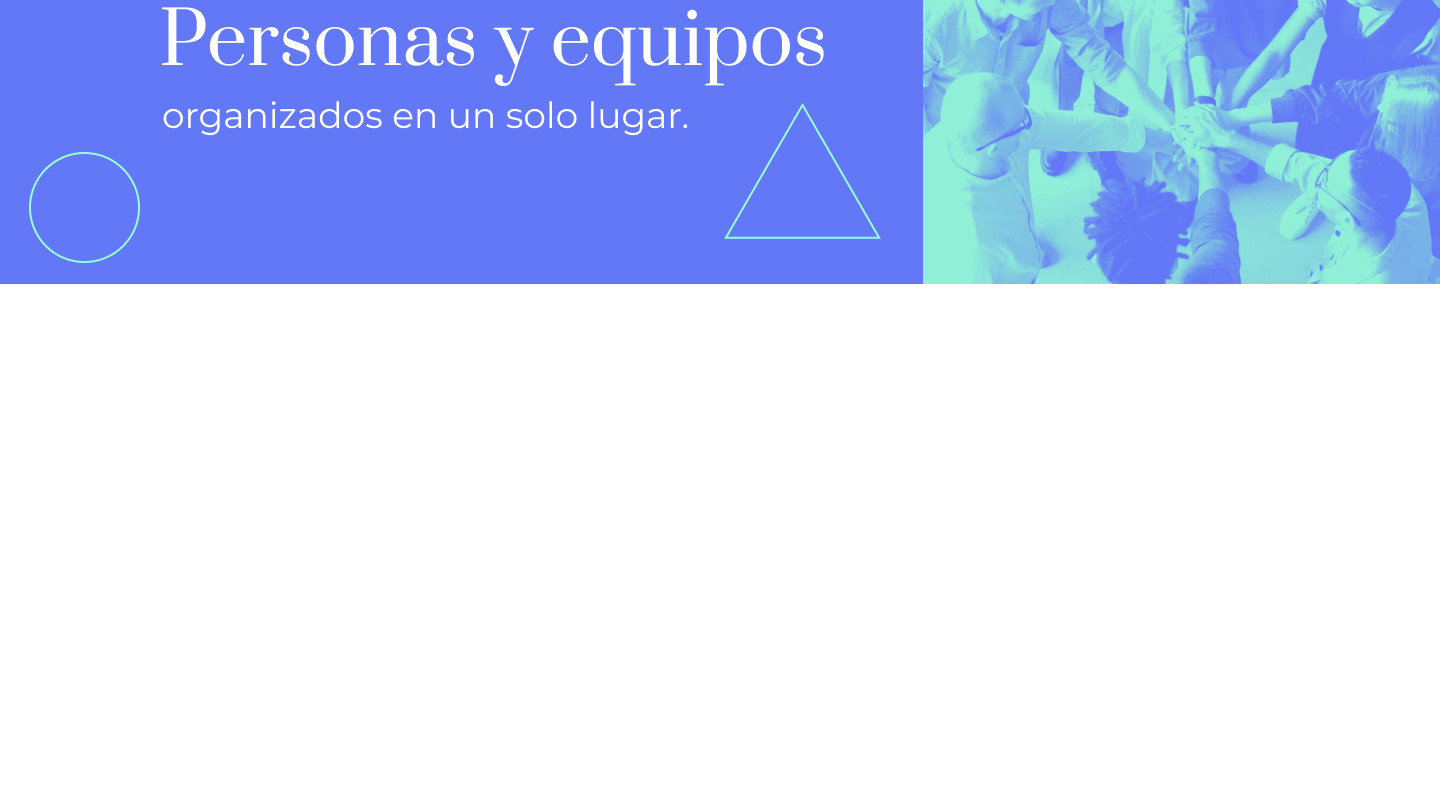
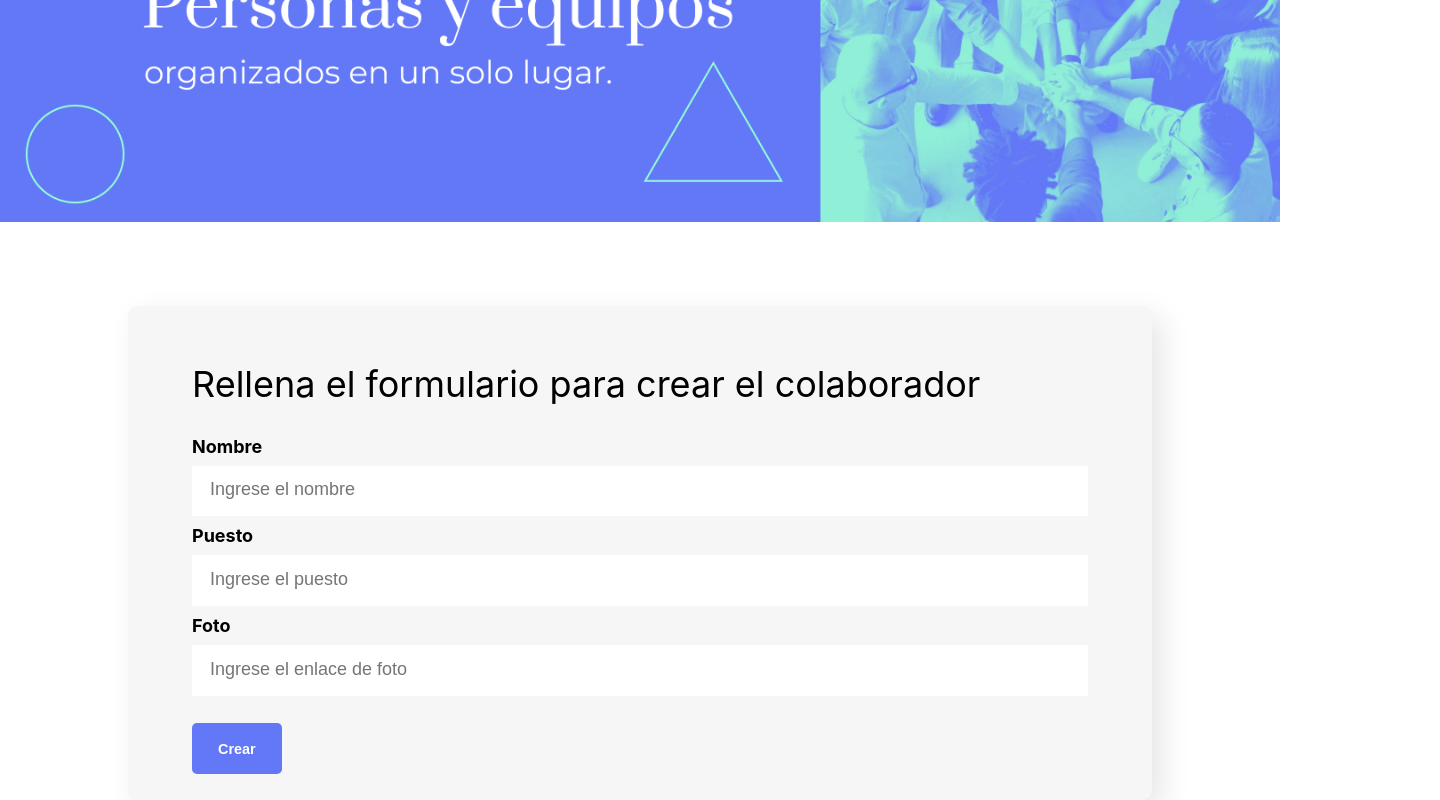
Before and after one commit to jarher/aluraOrg, a React (Create React App) app in the folder client/: page / in a window 1280 px wide. Shown: the part 272-1072 px from the top of the page, 1440 px wide, since content can reach past the window. Before the commit the page ends 800 px from the top, so only its background shows below. Built offline with nearby package versions, Linux system fonts and the light colour scheme.

Commit message:
agregando componentes formulario e input

```diff
--- a/client/src/App.js
+++ b/client/src/App.js
@@ -1,11 +1,13 @@
 import logo from './logo.svg';
 import './App.css';
 import Header from './components/Header/Header';
+import Form from './components/Form/Form';
 
 function App() {
   return (
     <div>
-    <Header />
+      <Header />
+      <Form />
     </div>
   );
 }
--- /dev/null
+++ b/client/src/components/Form/Form.jsx
@@ -0,0 +1,23 @@
+import "./form.css";
+import Input from "../Input";
+
+function Form() {
+  return (
+    <section className="form">
+      <form>
+        <h2 className="form__title">
+          Rellena el formulario para crear el colaborador
+        </h2>
+        <Input title="Nombre" placeholder="Ingrese el nombre" />
+        <Input title="Puesto" placeholder="Ingrese el puesto" />
+        <Input title="Foto" placeholder="Ingrese el enlace de foto" />
+
+        <div className="form__wrapper">
+          <button className="form__button">Crear</button>
+        </div>
+      </form>
+    </section>
+  );
+}
+
+export default Form;
--- /dev/null
+++ b/client/src/components/Form/form.css
@@ -0,0 +1,30 @@
+.form{
+    display: flex;
+    justify-content: center;
+    padding-top: 80px;
+    background-color: white;
+}
+.form form{
+    width: 80%;
+    background-color: #F6F6F6;
+    border-radius: 10px;
+    box-shadow: 10px 10px 30px rgba(0,0,0,10%);
+    padding: 2% 5%;
+    box-sizing: border-box;
+}
+.form__title{
+    font-size: 2rem;
+    font-weight: 400;
+}
+
+.form__button{
+    background-color:#6278F7;
+    color: white;
+    padding: 2%;
+    width: 10%;
+    border: none;
+    border-radius: 5px;
+    margin-top: 2%;
+    font-size: 0.8rem;
+    font-weight: 600;
+}
--- /dev/null
+++ b/client/src/components/Input/index.js
@@ -0,0 +1,21 @@
+import "./input.css";
+
+function Input({title, placeholder}){
+    return (
+      <div className="form__wrapper">
+        <label className="form__label" for="name">
+          {title}
+        </label>
+        <input
+          className="form__input"
+          type="text"
+          id="name"
+          data-name
+          placeholder={placeholder}
+          required
+        />
+      </div>
+    );
+}
+
+export default Input;
--- /dev/null
+++ b/client/src/components/Input/input.css
@@ -0,0 +1,20 @@
+.form__wrapper{
+    display: flex;
+    flex-direction: column;
+}
+.form__label{
+    font-weight: bold;
+    margin-bottom: 1%;
+}
+.form__input{
+    padding: 2%;
+    border: none;
+    box-sizing: border-box;
+    margin-bottom: 1%;
+}
+.form__input::placeholder{
+    font-size: 1rem;
+}
+.form__input:focus{
+    outline-color:#6278F7;
+}
--- a/client/src/index.css
+++ b/client/src/index.css
@@ -1,3 +1,6 @@
+html{
+  font-size: 18px;
+}
 body {
   margin: 0;
   padding: 0;
@@ -7,3 +10,7 @@ body {
   -webkit-font-smoothing: antialiased;
   -moz-osx-font-smoothing: grayscale;
 }
+img{
+  width: 100%;
+  height: auto;
+}
```
